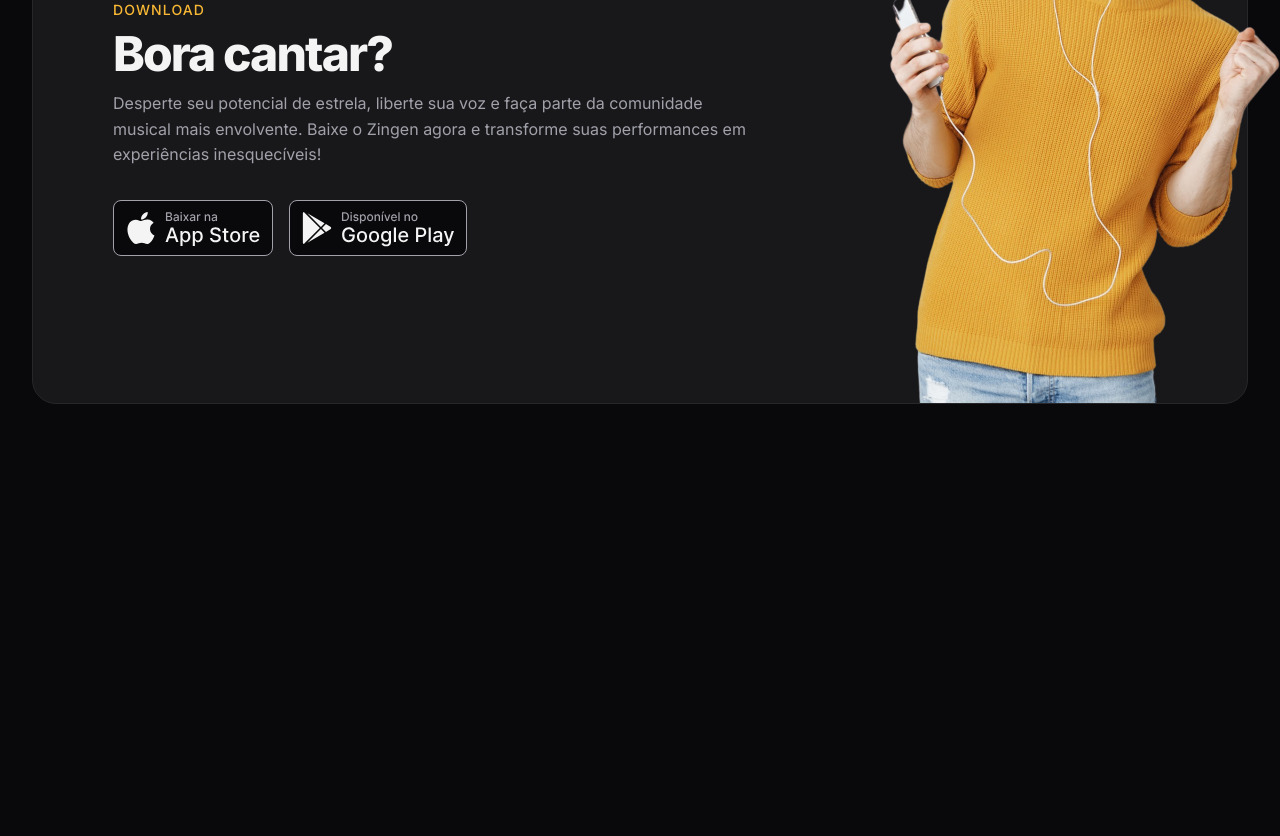
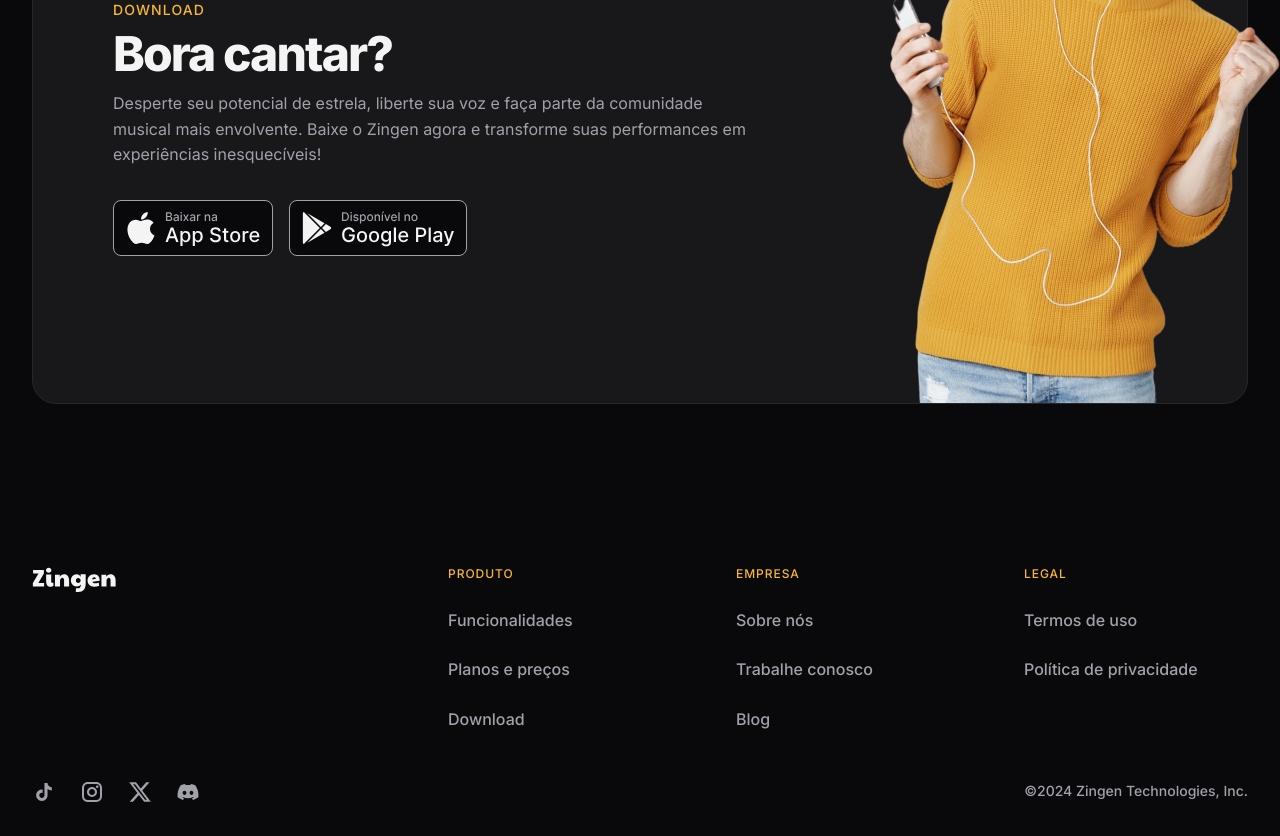
Before and after one commit to MarcosWimmer/zingen, a plain HTML site: page index.html in a window 1280 px wide. Shown: the part 3773-4609 px from the top of the page. Before the commit the page ends 4257 px from the top, so only its background shows below. Drawn offline with Linux system fonts and the light colour scheme.

Commit message:
Section footer

```diff
--- a/index.html
+++ b/index.html
@@ -38,8 +38,8 @@
         <h1>Quem canta seus males espanta</h1>
         <p>Cantar nunca foi tão fácil</p>
         <div class="buttons flex items-center gap-1">
-          <a href="pricing" aria-label="Ver planos" class="btn btn-md"></a>
-          <a href="download" class="btn btn-md">Baixar agora</a>
+          <a href="#pricing" aria-label="Ver planos" class="btn btn-md"></a>
+          <a href="#download" class="btn btn-md">Baixar agora</a>
         </div>
       </div>
     </section>
@@ -201,7 +201,7 @@
         <div class="card px-lg even-columns items-center">
           <div>
             <header>
-              <strong>download</strong>
+              <strong>Download</strong>
               <h2>Bora cantar?</h2>
             </header>
             <p>
@@ -233,5 +233,61 @@
         </div>
       </div>
     </section>
+
+    <footer>
+      <div class="container py-xl grid">
+        <section class="grid top">
+        <img class="logo-footer" src="assets/logo.svg" alt="" />
+
+
+        <nav class="even-columns">
+          <ul role="list" class="grid gap-1.5">
+            <li class="title">Produto</li>
+            <li>
+              <a href="#features">Funcionalidades</a>
+            </li>
+            <li>
+              <a href="#pricing">Planos e preços</a>
+            </li>
+            <li>
+              <a href="#download">Download</a>
+            </li>
+          </ul>
+
+          <ul role="list" class="grid gap-1.5">
+            <li class="title">Empresa</li>
+            <li>
+              <a href="#about">Sobre nós</a>
+            </li>
+            <li>
+              <a href="#">Trabalhe conosco</a>
+            </li>
+            <li>
+              <a href="#">Blog</a>
+            </li>
+          </ul>
+
+          <ul role="list" class="grid gap-1.5">
+            <li class="title">Legal</li>
+            <li>
+              <a href="#about">Termos de uso</a>
+            </li>
+            <li>
+              <a href="#">Política de privacidade</a>
+            </li>
+          </ul>
+        </nav>
+        </section>
+        <section class="botton flex gap-1.5">
+          <div class="flex gap-1.5">
+            <a href="#" class="social" aria-label="tiktok"></a>
+            <a href="#" class="social" aria-label="instagram"></a>
+            <a href="#" class="social" aria-label="twitter"></a>
+            <a href="#" class="social" aria-label="discord"></a>
+          </div>
+          <span class="copy">©2024 Zingen Technologies, Inc.</span>
+        </section>
+      </div>
+    </footer>
   </body>
 </html>
--- /dev/null
+++ b/styles/footer.css
@@ -0,0 +1,60 @@
+footer {
+  color: var(--text-color-secondary);
+  font-weight: var(--fw-md);
+
+  & .container {
+    padding-inline: 3rem;
+  }
+
+  & .container,
+  .top {
+    gap: 3rem;
+  }
+
+  & nav.even-columns {
+    gap: 4rem;
+  }
+
+  & .top ul {
+    align-content: start;
+  }
+
+  & .title {
+    font-size: 0.75rem;
+    letter-spacing: 0.08em;
+    text-transform: uppercase;
+    color: var(--brand-color-primary);
+  }
+
+  & .botton {
+    flex-wrap: wrap;
+
+    & > div {
+      margin-right: auto;
+    }
+
+    & span {
+      font-size: 0.875rem;
+    }
+  }
+
+  @media (width >= 80em) {
+    & .container {
+      padding-inline: 0;
+      padding-bottom: 2rem;
+    }
+
+    & .top {
+      grid-template-columns: auto 1fr;
+
+      & nav {
+        margin-left: auto;
+      }
+      & ul {
+        width: 14rem;
+      }
+    }
+
+
+  }
+}
--- a/styles/global.css
+++ b/styles/global.css
@@ -47,6 +47,8 @@ html {
   color: var(--text-color-primary);
 
   overflow-x: hidden;
+
+  scroll-behavior: smooth;
 }
 
 body {
@@ -103,6 +105,11 @@ img {
     display: inline-block;
  }
 
+ .logo-footer {
+  width: 5.25rem;
+  height: 2rem;
+ }
+
 @media (width >= 80em) {
   :root {
     --fs-lg: 2rem;
--- a/styles/index.css
+++ b/styles/index.css
@@ -10,3 +10,4 @@
 @import url(features.css) (width >= 80em);
 @import url(pricing.css);
 @import url(download.css);
+@import url(footer.css);
--- a/styles/sections.css
+++ b/styles/sections.css
@@ -3,23 +3,22 @@
   background: url(../assets/icons/illustration.svg) top/cover;
 }
 
-
 section {
   & header {
     & strong {
       display: block;
-            font: var(--fw-md) var(--fs-sm)/100% var(--ff-sans);
+      font: var(--fw-md) var(--fs-sm) / 100% var(--ff-sans);
       letter-spacing: 0.08em;
       text-transform: uppercase;
 
       color: var(--brand-color-primary);
     }
     & h2 {
-            margin-top: .5rem;
+      margin-top: 0.5rem;
     }
   }
   & p {
-            margin-top: .5rem;
+    margin-top: 0.5rem;
     color: var(--text-color-secondary);
   }
 }
```
Lines whose indentation alone changed are shown as unchanged.
